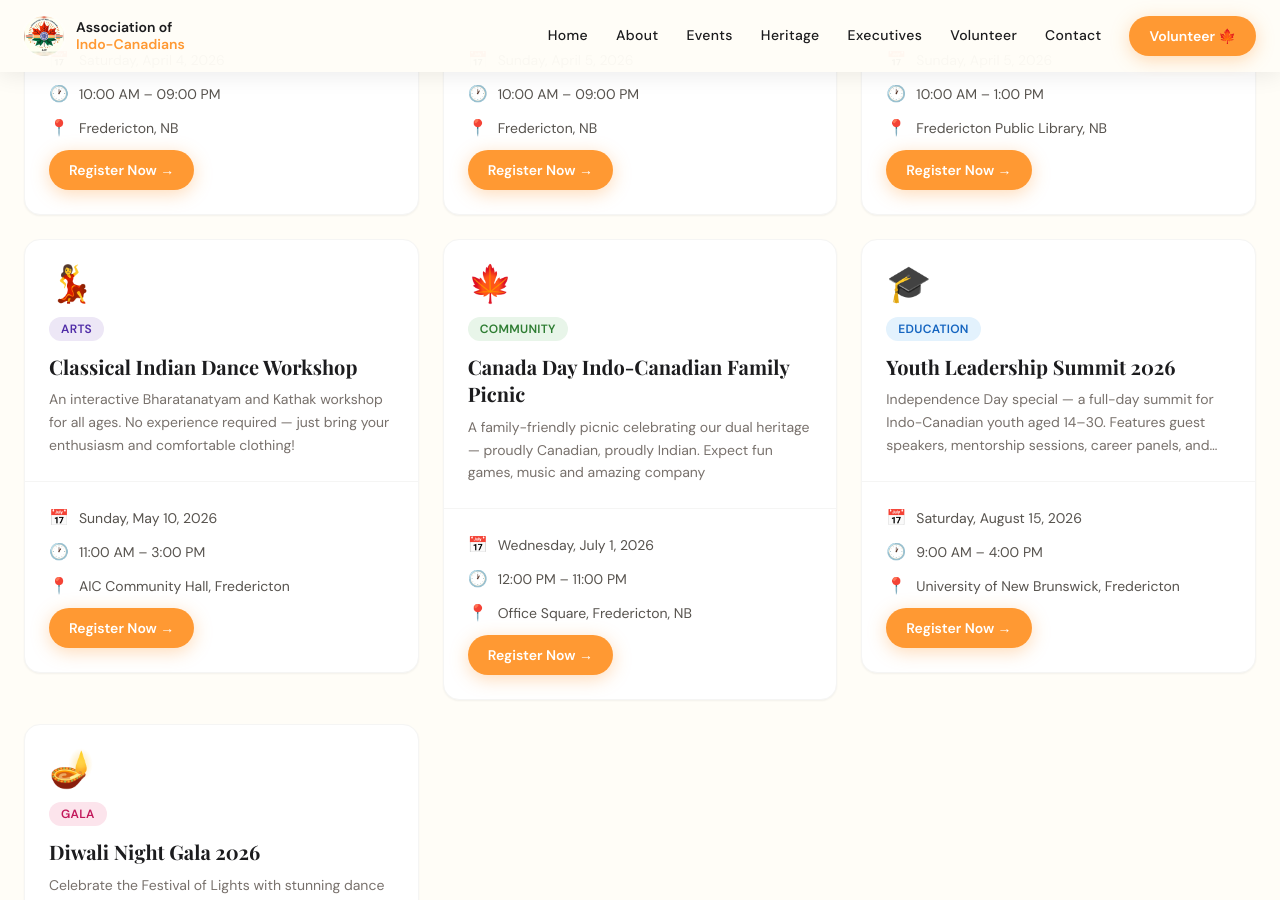
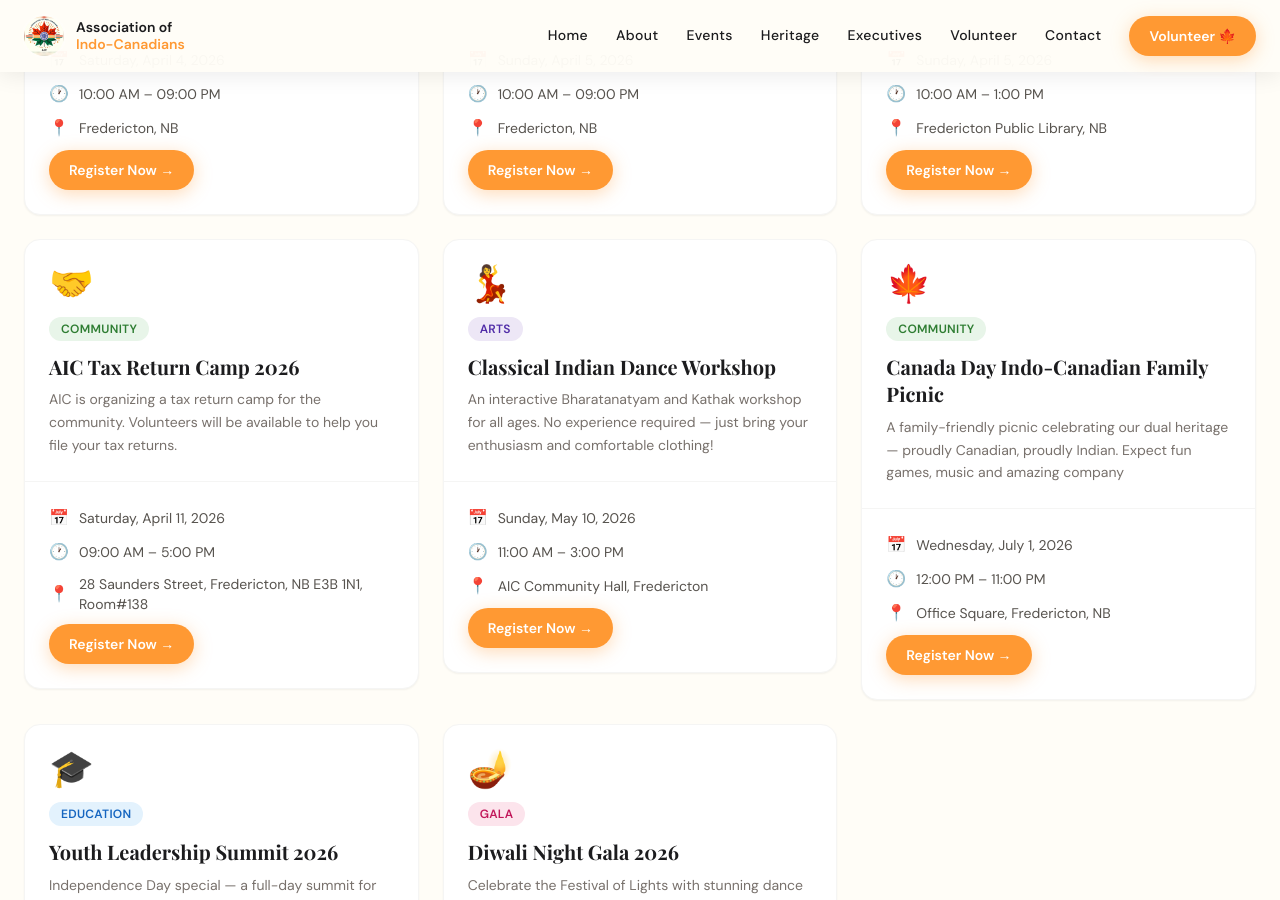
Before and after one commit to abhishekmenon84/aic-jekyll-website, a Jekyll site: the page built from events/index.md, in a window 1280 px wide and 900 px high, scrolled down 912 px. Built offline with Jekyll 4.4.1, drawn with Linux system fonts in a browser that asks for light colours; nearby versions of some CDN libraries.

Commit message:
Added event for tax return

```diff
--- a/_data/upcoming_events.yml
+++ b/_data/upcoming_events.yml
@@ -38,6 +38,17 @@
   time: "10:00 AM – 1:00 PM"
   location: "Fredericton Public Library, NB"
   description: "A warm welcome session for new Indo-Canadian arrivals. Learn about local resources, settlement services, healthcare, schools, and connect with our growing community."
+  category: "Community"
+  emoji: "🤝"
+  featured: false
+  register_url: "https://forms.gle/QdYYS5JcyGdwZua36"
+  image: ""
+
+- title: "AIC Tax Return Camp 2026"
+  date: "2026-04-11"
+  time: "09:00 AM – 5:00 PM"
+  location: "28 Saunders Street, Fredericton, NB E3B 1N1, Room#138"
+  description: "AIC is organizing a tax return camp for the community. Volunteers will be available to help you file your tax returns."
   category: "Community"
   emoji: "🤝"
   featured: false
```
